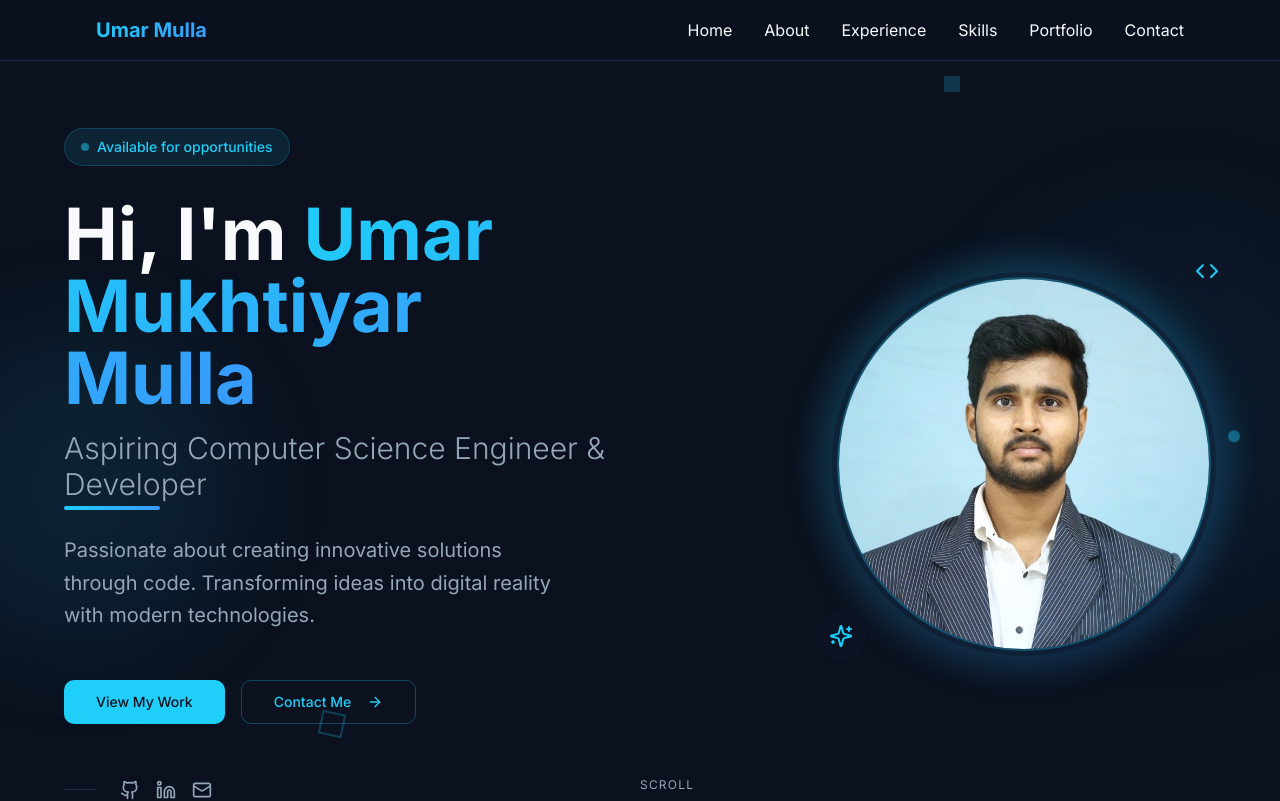
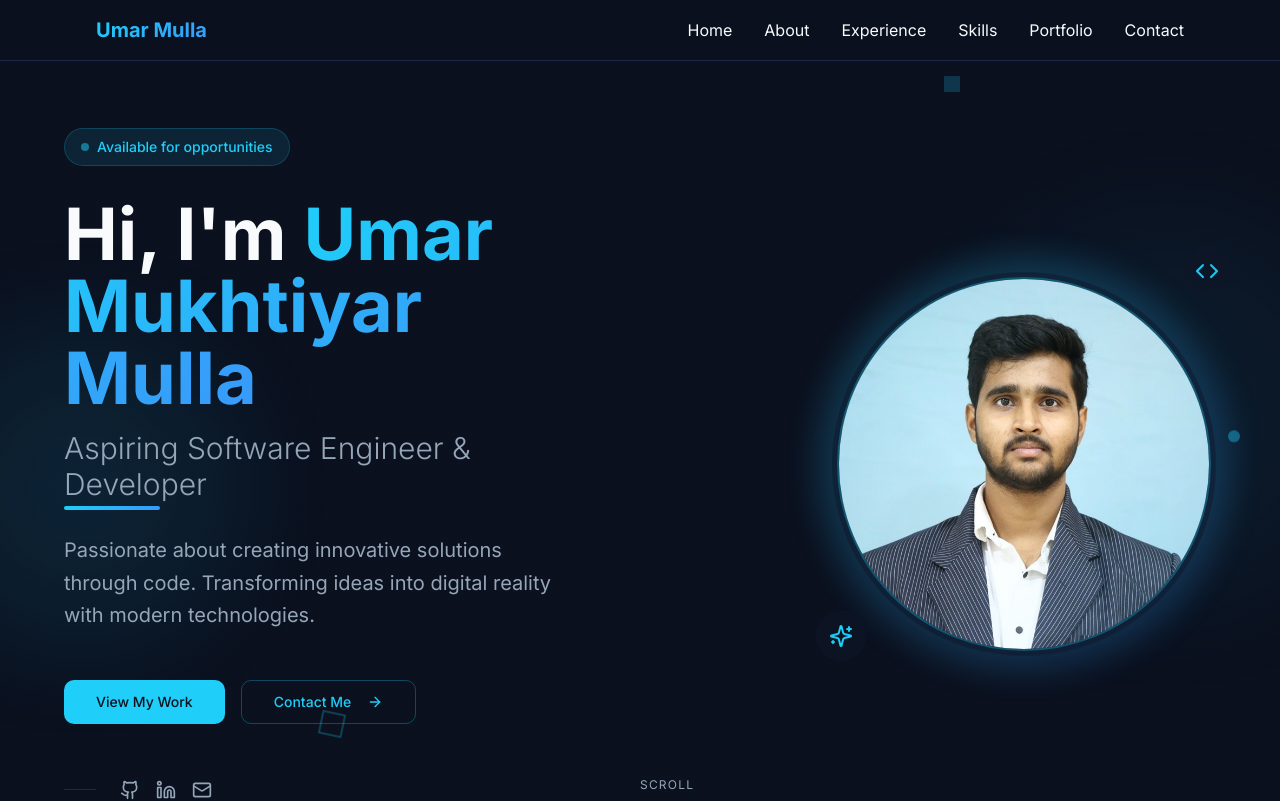
Before and after one commit to umar1318/umar-mukhtiyar, a React (Vite) app: page / in a window 1280 px wide. Shown: the top 801 px of the page. Built offline with nearby package versions, Linux system fonts and the light colour scheme.

Commit message:
Visual edit in Lovable
Edited UI in Lovable

```diff
--- a/src/components/Portfolio.tsx
+++ b/src/components/Portfolio.tsx
@@ -186,9 +186,7 @@ const Portfolio = () => {
                     <span className="gradient-text block lg:inline">Umar Mukhtiyar Mulla</span>
                   </h1>
                   <div className="relative">
-                    <h2 className="text-2xl lg:text-3xl text-muted-foreground font-light">
-                      Aspiring Computer Science Engineer & Developer
-                    </h2>
+                    <h2 className="text-2xl lg:text-3xl text-muted-foreground font-light">Aspiring Software Engineer & Developer</h2>
                     <div className="absolute -bottom-2 left-0 w-24 h-1 bg-gradient-primary rounded-full"></div>
                   </div>
                 </div>
```
